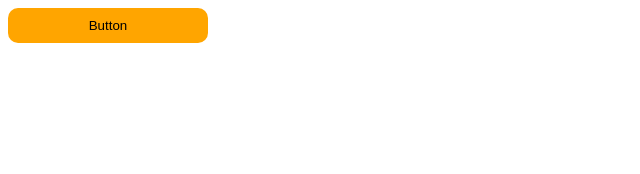
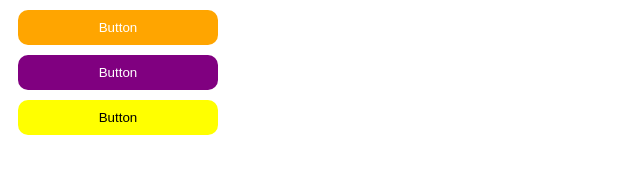
Before and after one commit to NatanaelBeloqui/Modulo-scss, a plain HTML site: page index.html in a window 1280 px wide. Shown: the whole page, without its empty margins (0-640 px from the left). Drawn offline with Linux system fonts and the light colour scheme.

Commit message:
Cada vez mais perto

```diff
--- /dev/null
+++ b/assets/scss/_button.scss
@@ -0,0 +1,26 @@
+@mixin button-style($background, $color) {
+    background: $background;
+    color: $color;
+}
+
+.btn {
+    width: 200px;
+    padding: 10px 0px;
+    background: none;
+    border: 0px;
+    border-radius: 10px;
+    display: block;
+    margin: 10px;
+
+    &.btn-laranja {
+        @include button-style($color-orange, #fff);
+    }
+
+    &.btn-roxo {
+        @include button-style($color-purple, #fff);
+    }
+
+    &.btn-amarelo {
+        @include button-style($color-yellow, #000);
+    }
+}
--- /dev/null
+++ b/assets/scss/_variaveis.scss
@@ -0,0 +1,3 @@
+ $color-orange: orange;
+ $color-purple: purple;
+ $color-yellow: yellow;
--- a/assets/scss/button.scss
+++ /dev/null
@@ -1,12 +0,0 @@
-.btn {
-    width: 200px;
-    padding: 10px 0px;
-    background: none;
-    border: 0px;
-    border-radius: 10px;
-}
-
-.btn-laranja {
-    @extend .btn;
-    background-color: orange;
-}
--- a/assets/scss/style.scss
+++ b/assets/scss/style.scss
@@ -1 +1,2 @@
-@import "button.scss";
+@import "_variaveis.scss";
+@import "_button.scss";
--- a/index.html
+++ b/index.html
@@ -7,6 +7,8 @@
     <link rel="stylesheet" href="assets/css/style.css">
 </head>
 <body>
-    <button class="btn-laranja">Button</button>
+    <button class="btn btn-laranja">Button</button>
+    <button class="btn btn-roxo">Button</button>
+    <button class="btn btn-amarelo">Button</button>
 </body>
 </html>
```
Also changed, not shown: assets/css/style.css, 1 other file.
